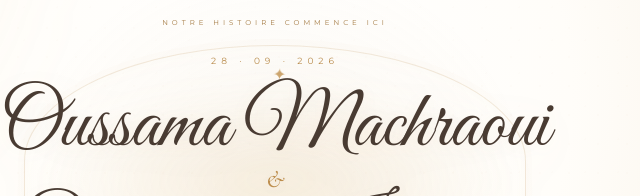
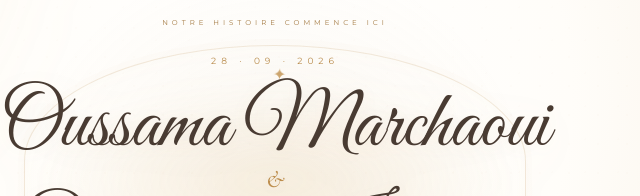
Before and after one commit to maryemwertani69-ai/wedding-oussama-oumayma, a plain HTML site: page index.html in a window 1280 px wide. Shown: the part 181-377 px from the top of the page, 365-1005 px from the left. Drawn offline with nearby package versions, Linux system fonts and the light colour scheme.

Commit message:
Update index.html

```diff
--- a/index.html
+++ b/index.html
@@ -10,7 +10,7 @@
   >
 
   <title>
-    Oussama Machraoui & Oumayma Jghobbi | Notre Mariage
+    Oussama Marchaoui & Oumayma Jghobbi | Notre Mariage
   </title>
 
   <meta
@@ -139,7 +139,7 @@
     <div class="golden-date">28 · 09 · 2026</div>
 
     <h1 class="golden-names">
-      <span>Oussama Machraoui</span>
+      <span>Oussama Marchaoui</span>
       <small>&</small>
       <span>Oumayma Jghobbi</span>
     </h1>
@@ -207,7 +207,7 @@
     <h1 class="names hero-reveal delay-2">
 
       <span>
-        Oussama Machraoui
+        Oussama Marchaoui
       </span>
 
       <small>
@@ -541,7 +541,7 @@
           À partir de
 
           <strong>
-            09h00
+            21h00
           </strong>
 
         </p>
@@ -758,7 +758,7 @@
 
     <div class="signature">
 
-      Oussama Machraoui
+      Oussama Marchaoui
 
       <span>
         &
@@ -846,7 +846,7 @@
 
 
   <p>
-    25 SEPTEMBRE • 19H00  ·  28 SEPTEMBRE • 09H00
+    25 SEPTEMBRE • 19H00  ·  28 SEPTEMBRE • 21H00
   </p>
 
 
```
